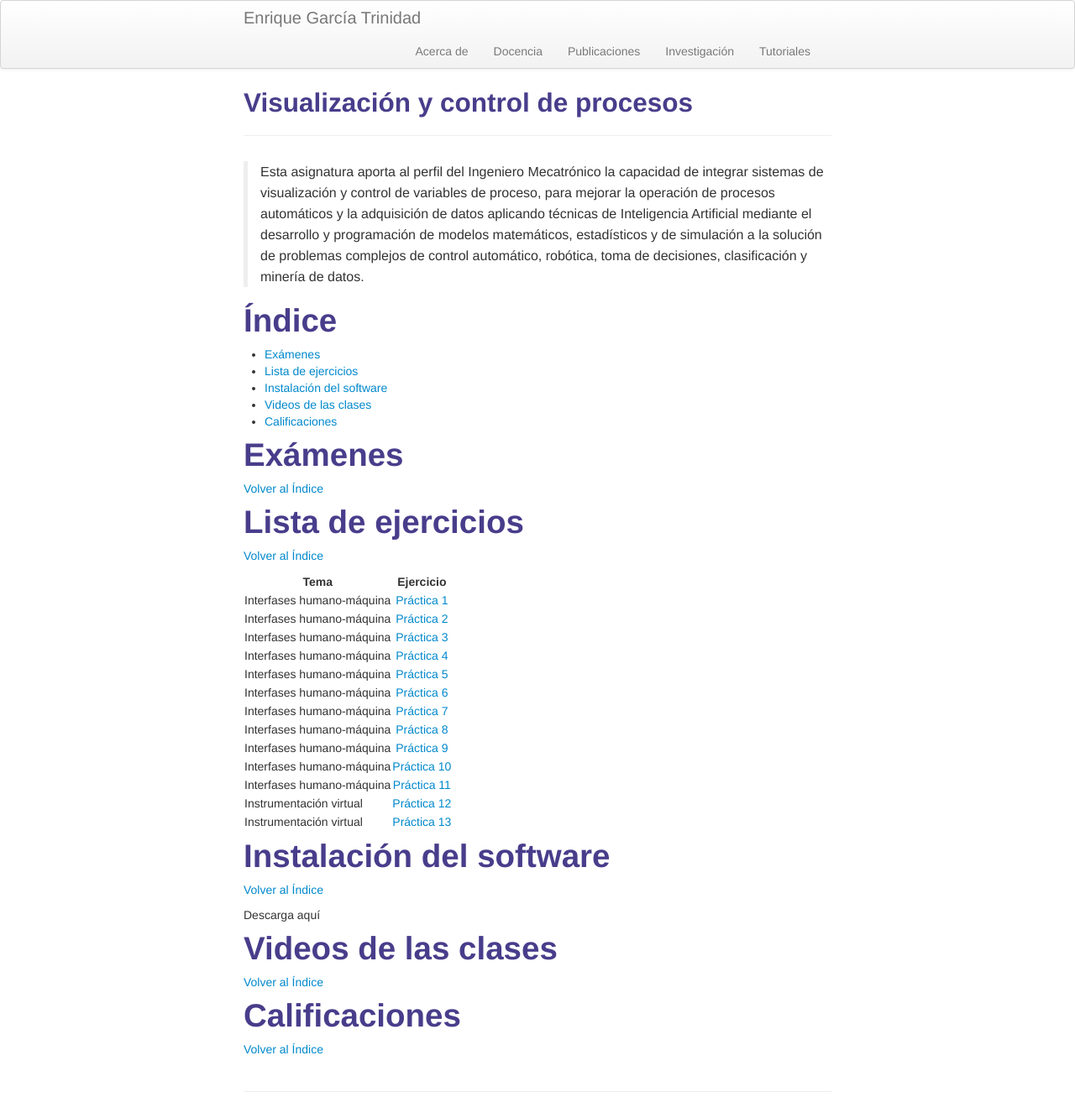
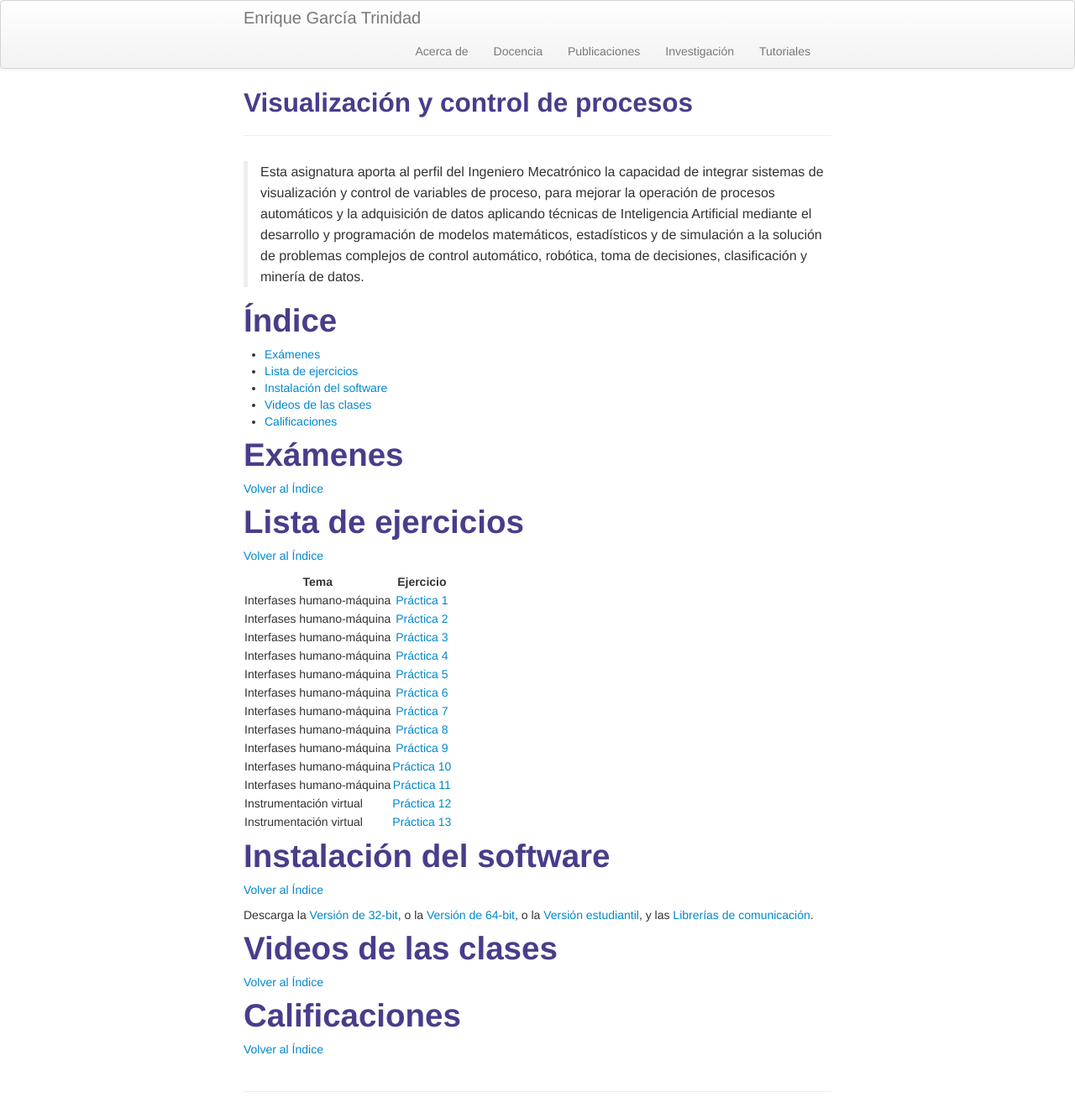
Before and after one commit to enriGarcia/enriGarcia.github.io, a Jekyll site: the page built from pages/teaching/visCtrl.md, in a window 1280 px wide. Shown: the whole page at 84% size. Built offline with Jekyll 4.4.1, drawn with Linux system fonts in a browser that asks for light colours.

Commit message:
webpage update

```diff
--- a/pages/teaching/visCtrl.md
+++ b/pages/teaching/visCtrl.md
@@ -40,7 +40,7 @@ description: Listado de prácticas
 # Instalación del software
 [Volver al Índice](#índice)
 
-Descarga aquí
+Descarga la [Versión de 32-bit](https://drive.google.com/file/d/1bqZlgeSik-SnEJ50PK6C9L490O9-MtYf/view?usp=sharing), o la [Versión de 64-bit](https://drive.google.com/file/d/1LYf8Fg_O3TuI5xQ3vn7igN9FRakN-dh2/view?usp=sharing), o la [Versión estudiantil](https://drive.google.com/file/d/1FrTv5Xs0NIQDwF0AvwNihOgQo_kQdend/view?usp=sharing), y las [Librerías de comunicación](https://drive.google.com/file/d/1414J41nIHIorSE4DrgywElB8cxLSk4L6/view?usp=sharing).
 
 # Videos de las clases
 [Volver al Índice](#índice)
```
